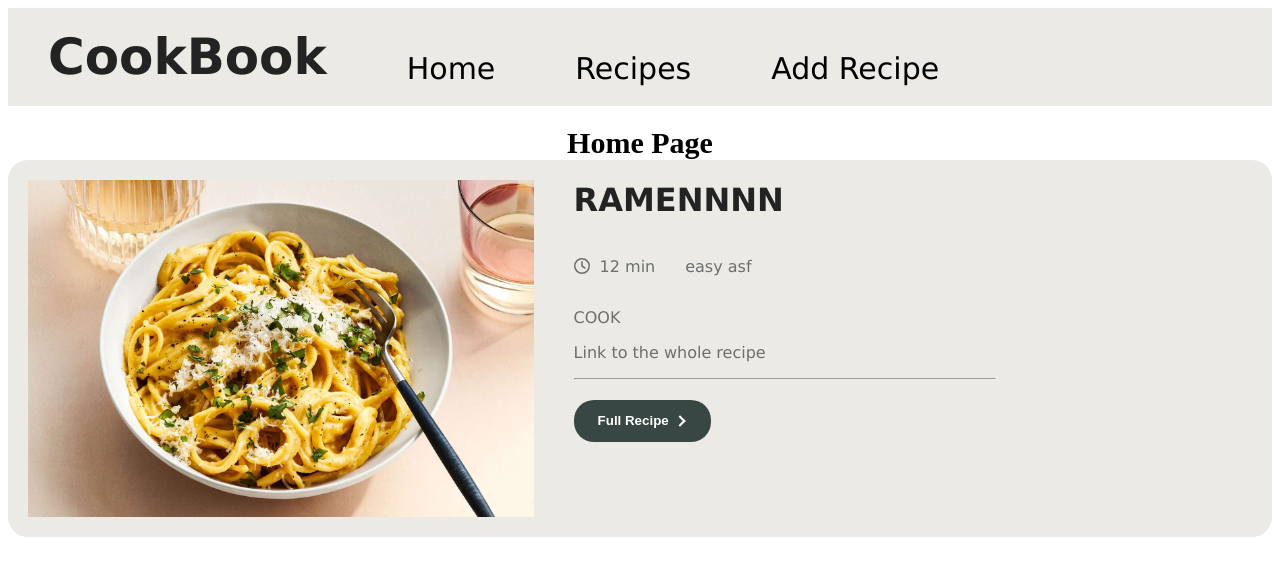
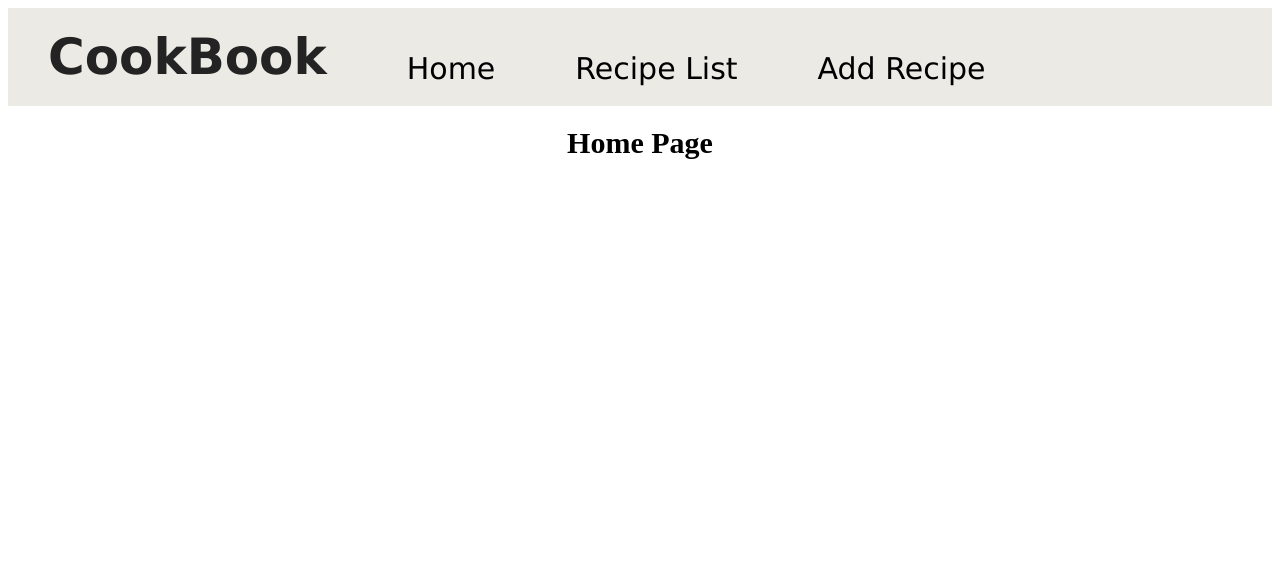
Before and after one commit to anthony39844/CookBook, a React app: page / in a window 1280 px wide. Shown: the top 576 px of the page. Built offline with nearby package versions, Linux system fonts and the light colour scheme; the HTML template or start-up script is replaced by a standard one.

Commit message:
i dont know how to fix the recipe list button

```diff
--- a/package.json
+++ b/package.json
@@ -14,7 +14,8 @@
     "@fortawesome/react-fontawesome": "^0.2.0",
     "react": "^18.2.0",
     "react-dom": "^18.2.0",
-    "react-router-dom": "^6.21.3"
+    "react-router-dom": "^6.21.3",
+    "uuid": "^9.0.1"
   },
   "devDependencies": {
     "@types/react": "^18.2.43",
--- a/src/App.jsx
+++ b/src/App.jsx
@@ -1,14 +1,15 @@
 import {React, useState } from 'react'
 import './App.css'
 import { HeaderMenu } from './HeaderMenu'
-import { Recipe } from './Recipe'
+import { AddRecipe } from './components/AddRecipe'
+import  RecipeList from './RecipeList.jsx'
 
 
 function App() {
+
   return (
     <>
       <HeaderMenu></HeaderMenu>
-
     </>
   )
 }
--- a/src/HeaderMenu.jsx
+++ b/src/HeaderMenu.jsx
@@ -1,8 +1,9 @@
 import { BrowserRouter as Router, Routes, Route, Link } from 'react-router-dom';
 import Home from './components/Home.jsx';
-import Recipe from './components/RecipeList.jsx';
+import RecipeList from './RecipeList.jsx';
 import { AddRecipe } from './components/AddRecipe.jsx';
 import  "./HeaderMenu.css";
+
 export function HeaderMenu(){
     return(
         <>
@@ -12,13 +13,13 @@ export function HeaderMenu(){
             <h1>CookBook</h1>
             <nav>
               <Link to="/">Home</Link>
-              <Link to="/Recipe">Recipes</Link>
+              <Link to="/RecipeList">Recipe List</Link>
               <Link to ="/AddRecipe">Add Recipe</Link>
             </nav>
             </div>
             <Routes>
                 <Route path="/" exact element={<Home />} />
-                <Route path="/Recipe" element={<Recipe />} />
+                <Route path="/RecipeList" element={<RecipeList />} />
                 <Route path="/AddRecipe" element={<AddRecipe />} />
             </Routes>
         </Router>
--- a/src/Recipe.jsx
+++ b/src/Recipe.jsx
@@ -4,20 +4,19 @@ import { FontAwesomeIcon } from '@fortawesome/react-fontawesome';
 import { faClock } from '@fortawesome/free-regular-svg-icons';
 
 
-export function Recipe(data){
-    console.log(data)
+function Recipe(props){
     return(
         <div>
             <div className='recipe'>
                 <img className='recipe-img' src='/public/pasta.jpeg'></img>
                 <div className="recipe-description">
-                    <h1>{data.RecipeName}</h1>
+                    <h1>{props.name}</h1>
                     <div className='time-diff'>
                         <FontAwesomeIcon id='clock' icon={faClock} />
-                        <p>{data.time} min</p>
-                        <p id='difficulty'>{data.difficulty}</p>
+                        <p>{} min</p>
+                        <p id='difficulty'>{}</p>
                     </div>
-                    <p>{data.description}</p>
+                    <p>{props.description}</p>
                     <p>Link to the whole recipe</p>
                     <hr></hr>
                     <button className='button'>
@@ -33,3 +32,5 @@ export function Recipe(data){
         </div>
     )
 }
+
+export default Recipe;
--- /dev/null
+++ b/src/RecipeList.jsx
@@ -0,0 +1,20 @@
+import {React} from 'react';
+import Recipe from './Recipe.jsx';
+import { v4 as uuidv4 } from 'uuid';
+
+function RecipeList({recipeList}) {
+  return (
+    <ul style={{ listStyle: 'none' , marginLeft: '30px', fontSize: '20px'}}>
+    {recipeList.map((recipe) => (
+      <Recipe
+      key={uuidv4()}
+      name={recipe.name}
+      description={recipe.description}
+      ingredients={recipe.ingredients}
+      steps={recipe.steps}
+      />
+    ))}
+  </ul>
+  );
+}
+export default RecipeList;
--- a/src/components/AddRecipe.jsx
+++ b/src/components/AddRecipe.jsx
@@ -1,5 +1,6 @@
 import '../AddRecipe.css'
 import React, { useState } from 'react';
+import RecipeList from '../RecipeList';
 
 export function AddRecipe(){
     const [selectedFile, setSelectedFile] = useState(null);
@@ -7,6 +8,20 @@ export function AddRecipe(){
     const [description, setDescription] = useState('');
     const [ingredients, setIngredients] = useState('');
     const [steps, setSteps] = useState('');
+    const [recipes, setRecipes] = useState([])
+
+    const newRecipe = () => {
+        setRecipes([...recipes, {
+            name : name,
+            description : description,
+            ingredients : ingredients,
+            steps : steps}]);
+
+        setName('');
+        setDescription('');
+        setIngredients([]);
+        setSteps([]);
+    }
 
     const handleFileChange = (event) => {
       const file = event.target.files[0];
@@ -64,13 +79,14 @@ export function AddRecipe(){
             </div>
         </div>
         <div className='add-button'>
-            <button className='button addbutton'>
+            <button className='button addbutton' onClick={newRecipe}>
                 Add
                 <div className="arrow-wrapper">
                 <div className="arrow"></div>
                 </div>
             </button>
         </div>
+        <RecipeList recipeList={recipes}/>
       </div>
     );
 }
--- a/src/components/Home.jsx
+++ b/src/components/Home.jsx
@@ -1,11 +1,9 @@
 import React from 'react';
-import { Recipe } from '../Recipe';
 
 function Home() {
   return (
     <>
       <h2>Home Page</h2>
-  <Recipe picture = "hierb" time={12} description = "COOK" RecipeName="RAMENNNN" difficulty="easy asf"></Recipe>
   </>
   )
 }
--- a/src/components/RecipeList.jsx
+++ /dev/null
@@ -1,9 +0,0 @@
-import {React, useState} from 'react';
-
-function Recipe() {
-  const [RecipeList, setRecipeList] = useState([])
-
-  return (<h2>Recipes</h2>);
-}
-
-export default Recipe;
```
Also changed, not shown: 1 other file (tests, documents, lock files or other folders).
